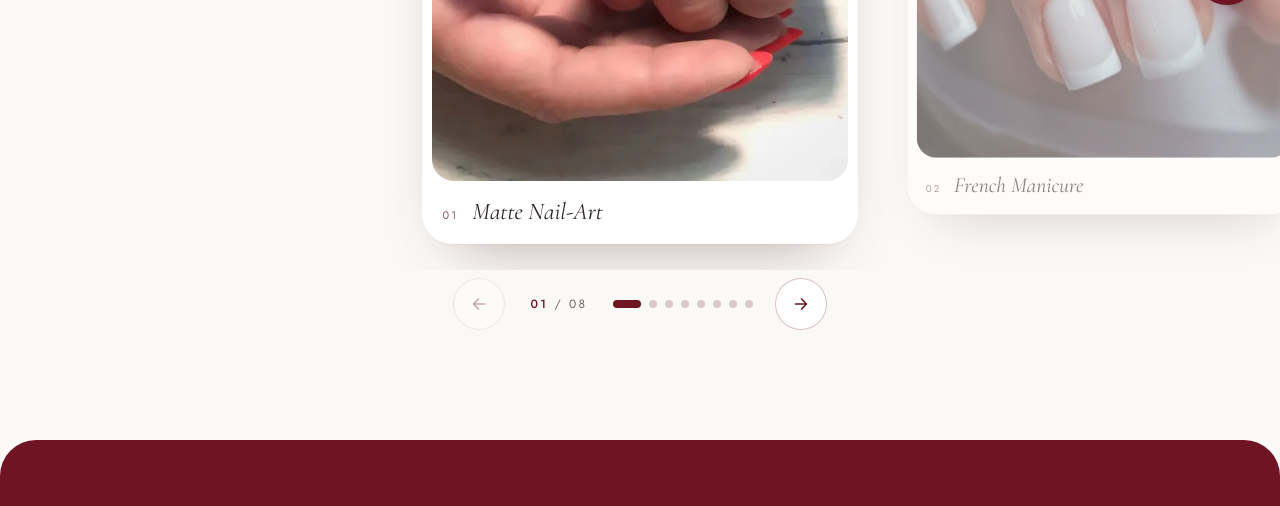
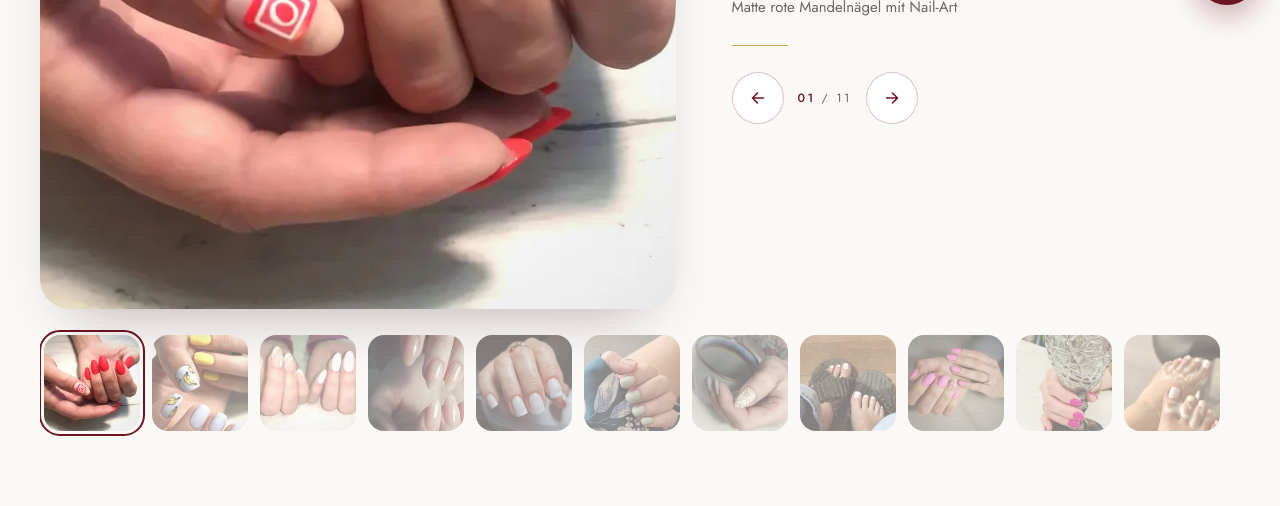
Before and after one commit to hasibhasib12/a001-misiats-nails, a plain HTML site: page galerie.html in a window 1280 px wide. Shown: the part 773-1279 px from the top of the page. Drawn offline with Linux system fonts and the light colour scheme.

Commit message:
Galerie: Magazin-Split (Stil C) mit 11 Bildern, 3 neue eigene Arbeiten (Einwilligung bestätigt 26.11.2026 17:33)

```diff
--- a/css/styles.css
+++ b/css/styles.css
@@ -812,28 +812,26 @@ body.chat-open .chat-fab .ic-close{display:block}
  .hero-photo::after{background:linear-gradient(0deg,rgba(250,247,242,.96) 0%,rgba(250,247,242,.86) 30%,rgba(250,247,242,.3) 52%,rgba(250,247,242,.12) 100%)}
 }
 
-/* ===== Galerie-Slider (CSS scroll-snap + vanilla JS) ===== */
-.slider{--sw:min(460px,34vw);position:relative;padding:44px 0 110px}
-.sl-track{list-style:none;margin:0;display:flex;gap:28px;overflow-x:auto;overflow-y:hidden;scroll-snap-type:x mandatory;scroll-behavior:smooth;padding:18px calc((100% - var(--sw))/2) 26px;scroll-padding:0 calc((100% - var(--sw))/2);scrollbar-width:none;overscroll-behavior-x:contain;-webkit-overflow-scrolling:touch}
-.sl-track::-webkit-scrollbar{display:none}
-.sl-track:focus-visible{outline-offset:-4px}
-.sl-slide{flex:0 0 var(--sw);scroll-snap-align:center;scroll-snap-stop:always;transition:transform .7s cubic-bezier(.2,.8,.2,1),opacity .7s;transform:scale(.9);opacity:.55}
-.sl-slide.is-active{transform:none;opacity:1}
-.sl-slide figure{margin:0;background:#fff;border-radius:30px;padding:10px;box-shadow:0 1px 2px rgba(60,20,30,.04),0 30px 60px -34px rgba(60,20,30,.4)}
-.sl-zoom{display:block;width:100%;border:0;padding:0;background:#F1ECE6;border-radius:22px;overflow:hidden;cursor:zoom-in;aspect-ratio:4/5}
-.sl-zoom img{width:100%;height:100%;object-fit:cover;transition:transform 1.4s cubic-bezier(.2,.8,.2,1)}
-.sl-slide.is-active .sl-zoom:hover img{transform:scale(1.04)}
-.sl-slide figcaption{display:flex;align-items:baseline;gap:14px;padding:16px 10px 8px;font-family:"Cormorant Garamond",serif;font-style:italic;font-size:24px;color:var(--text)}
-.sl-no{font-family:"Jost",sans-serif;font-style:normal;font-size:11px;letter-spacing:.2em;color:#8A5560}
-.sl-ctrl{display:flex;align-items:center;justify-content:center;gap:22px;margin-top:8px}
-.sl-btn{width:52px;height:52px;border-radius:50%;border:1px solid rgba(110,20,35,.25);background:#fff;color:var(--burgundy);cursor:pointer;display:inline-flex;align-items:center;justify-content:center;transition:background .3s,color .3s}
-.sl-btn:hover{background:var(--burgundy);color:#fff}
-.sl-btn:disabled{opacity:.35;cursor:default;background:#fff;color:var(--burgundy)}
-.sl-count{font-size:12px;letter-spacing:.2em;color:var(--secondary);min-width:64px;text-align:center}
-.sl-count b{color:var(--burgundy);font-weight:500}
-.sl-dots{display:flex;gap:8px}
-.sl-dots button{width:8px;height:8px;border-radius:999px;border:0;padding:0;background:rgba(110,20,35,.22);cursor:pointer;transition:width .4s,background .4s}
-.sl-dots button[aria-selected=true]{width:28px;background:var(--burgundy)}
-@media (max-width:900px){.slider{--sw:min(460px,62vw)}}
-@media (max-width:640px){.slider{--sw:82vw;padding:24px 0 72px}.sl-track{gap:14px;padding-top:10px}.sl-slide{transform:scale(.94)}.sl-slide figure{border-radius:24px;padding:7px}.sl-zoom{border-radius:18px}.sl-slide figcaption{font-size:20px;padding:12px 8px 6px}.sl-btn,.sl-count{display:none}.sl-ctrl{margin-top:4px}}
-@media (prefers-reduced-motion:reduce){.sl-track{scroll-behavior:auto}.sl-slide{transform:none;opacity:1}}
+/* ===== Galerie: Magazin-Split (Stil C) ===== */
+.kc-wrap{width:min(1200px,calc(100% - 80px));margin:0 auto;padding:36px 0 110px}
+.kc{display:grid;grid-template-columns:1.25fr 1fr;gap:56px;align-items:center}
+.kc-stage{position:relative;aspect-ratio:4/4.3;border-radius:30px;overflow:hidden;background:#F1ECE6;box-shadow:0 30px 60px -34px rgba(60,20,30,.4);touch-action:pan-y;user-select:none;-webkit-user-select:none;cursor:zoom-in}
+.kc-m{position:absolute;inset:0;margin:0;opacity:0;transform:scale(1.04);transition:opacity .9s ease,transform 1.4s cubic-bezier(.2,.8,.2,1)}
+.kc-m.on{opacity:1;transform:none}
+.kc-m img{width:100%;height:100%;object-fit:cover;-webkit-user-drag:none;pointer-events:none}
+.kc-no{font-family:"Cormorant Garamond",serif;font-size:120px;line-height:.9;color:rgba(110,20,35,.14);font-weight:500}
+.kc-cap{font-family:"Cormorant Garamond",serif;font-size:52px;line-height:1.05;color:var(--burgundy);margin:6px 0 14px;font-weight:500}
+.kc-alt{font-size:15px;color:var(--secondary);line-height:1.6;max-width:34ch}
+.kc-rule{width:56px;height:1px;background:#C9A45C;margin:26px 0}
+.kc-nav{display:flex;gap:14px;align-items:center}
+.kc-btn{width:52px;height:52px;border-radius:50%;border:1px solid rgba(110,20,35,.25);background:#fff;color:var(--burgundy);cursor:pointer;display:inline-flex;align-items:center;justify-content:center;transition:background .3s,color .3s}
+.kc-btn:hover{background:var(--burgundy);color:#fff}
+.kc-count{font-size:12px;letter-spacing:.2em;color:var(--secondary)}.kc-count b{color:var(--burgundy);font-weight:500}
+.kc-strip{display:flex;gap:12px;overflow-x:auto;scroll-snap-type:x mandatory;padding:26px 4px 8px;scrollbar-width:none}
+.kc-strip::-webkit-scrollbar{display:none}
+.kc-t{flex:0 0 96px;height:96px;border-radius:16px;overflow:hidden;border:0;padding:0;cursor:pointer;scroll-snap-align:start;opacity:.5;outline:2px solid transparent;outline-offset:3px;transition:opacity .4s,outline-color .4s;background:#F1ECE6}
+.kc-t img{width:100%;height:100%;object-fit:cover}
+.kc-t.on,.kc-t:hover{opacity:1}.kc-t.on{outline-color:var(--burgundy)}
+@media (max-width:900px){.kc{grid-template-columns:1fr;gap:20px}.kc-no{font-size:72px}.kc-cap{font-size:38px}}
+@media (max-width:640px){.kc-wrap{width:calc(100% - 32px);padding:20px 0 72px}.kc-stage{border-radius:24px}.kc-no{font-size:60px}.kc-cap{font-size:32px;margin:2px 0 8px}.kc-rule{margin:14px 0}.kc-nav .kc-btn{display:none}.kc-t{flex-basis:70px;height:70px;border-radius:12px}.kc-strip{padding-top:18px}}
+@media (prefers-reduced-motion:reduce){.kc-m{transition:none;transform:none}}
--- a/galerie.html
+++ b/galerie.html
@@ -35,22 +35,41 @@
 
   <main id="main">
     <section class="page-head"><p class="kicker">Galerie</p><h1>Portfolio</h1><p class="lead">French, Nude, Minimal, Gel-Lack und elegante Pediküre.</p></section>
-    <section class="slider" aria-roledescription="Karussell" aria-label="Galerie">
-      <ul class="sl-track" tabindex="0">
-        <li class="sl-slide" role="group" aria-roledescription="Folie" aria-label="1 von 8: Matte Nail-Art"><figure><button type="button" class="sl-zoom" data-full="photos/red-matte-mandel-1440.webp" aria-label="Matte Nail-Art vergrößern"><img src="photos/red-matte-mandel-720.webp" srcset="photos/red-matte-mandel-720.webp 720w, photos/red-matte-mandel-1440.webp 1440w" sizes="(max-width:640px) 82vw, 520px" alt="Matte rote Mandelnägel mit Nail-Art" width="720" height="720" decoding="async" loading="lazy"></button><figcaption><span class="sl-no">01</span>Matte Nail-Art</figcaption></figure></li>
-        <li class="sl-slide" role="group" aria-roledescription="Folie" aria-label="2 von 8: French Manicure"><figure><button type="button" class="sl-zoom" data-full="photos/g-french-s-1440.webp" aria-label="French Manicure vergrößern"><img src="photos/g-french-s-720.webp" srcset="photos/g-french-s-720.webp 720w, photos/g-french-s-1440.webp 1440w" sizes="(max-width:640px) 82vw, 520px" alt="Klassische French-Maniküre" width="720" height="720" decoding="async" loading="lazy"></button><figcaption><span class="sl-no">02</span>French Manicure</figcaption></figure></li>
-        <li class="sl-slide" role="group" aria-roledescription="Folie" aria-label="3 von 8: Gel-Lack"><figure><button type="button" class="sl-zoom" data-full="photos/g-sage-s-1440.webp" aria-label="Gel-Lack vergrößern"><img src="photos/g-sage-s-720.webp" srcset="photos/g-sage-s-720.webp 720w, photos/g-sage-s-1440.webp 1440w" sizes="(max-width:640px) 82vw, 520px" alt="Nägel mit salbeigrünem Gel-Lack" width="720" height="720" decoding="async" loading="lazy"></button><figcaption><span class="sl-no">03</span>Gel-Lack</figcaption></figure></li>
-        <li class="sl-slide" role="group" aria-roledescription="Folie" aria-label="4 von 8: Minimalistisches Design"><figure><button type="button" class="sl-zoom" data-full="photos/hero-signature-1440.webp" aria-label="Minimalistisches Design vergrößern"><img src="photos/hero-signature-720.webp" srcset="photos/hero-signature-720.webp 720w, photos/hero-signature-1440.webp 1440w" sizes="(max-width:640px) 82vw, 520px" alt="Nude-Nägel mit feinem Blattdesign" width="720" height="720" decoding="async" loading="lazy"></button><figcaption><span class="sl-no">04</span>Minimalistisches Design</figcaption></figure></li>
-        <li class="sl-slide" role="group" aria-roledescription="Folie" aria-label="5 von 8: Elegante Pediküre"><figure><button type="button" class="sl-zoom" data-full="photos/g-ped12-s-1440.webp" aria-label="Elegante Pediküre vergrößern"><img src="photos/g-ped12-s-720.webp" srcset="photos/g-ped12-s-720.webp 720w, photos/g-ped12-s-1440.webp 1440w" sizes="(max-width:640px) 82vw, 520px" alt="Gepflegte Füße mit weißem Nagellack" width="720" height="720" decoding="async" loading="lazy"></button><figcaption><span class="sl-no">05</span>Elegante Pediküre</figcaption></figure></li>
-        <li class="sl-slide" role="group" aria-roledescription="Folie" aria-label="6 von 8: Natural Nude & Rosé"><figure><button type="button" class="sl-zoom" data-full="photos/langerfeld-17-blur-1440.webp" aria-label="Natural Nude & Rosé vergrößern"><img src="photos/langerfeld-17-blur-720.webp" srcset="photos/langerfeld-17-blur-720.webp 720w, photos/langerfeld-17-blur-1440.webp 1440w" sizes="(max-width:640px) 82vw, 520px" alt="Rosa Nägel mit dezentem Design" width="720" height="720" decoding="async" loading="lazy"></button><figcaption><span class="sl-no">06</span>Natural Nude & Rosé</figcaption></figure></li>
-        <li class="sl-slide" role="group" aria-roledescription="Folie" aria-label="7 von 8: Gel-Lack"><figure><button type="button" class="sl-zoom" data-full="photos/g-crystal-s-1440.webp" aria-label="Gel-Lack vergrößern"><img src="photos/g-crystal-s-720.webp" srcset="photos/g-crystal-s-720.webp 720w, photos/g-crystal-s-1440.webp 1440w" sizes="(max-width:640px) 82vw, 520px" alt="Pinke Nägel am Kristallglas" width="720" height="720" decoding="async" loading="lazy"></button><figcaption><span class="sl-no">07</span>Gel-Lack</figcaption></figure></li>
-        <li class="sl-slide" role="group" aria-roledescription="Folie" aria-label="8 von 8: Elegante Pediküre"><figure><button type="button" class="sl-zoom" data-full="photos/g-ped11-s-1440.webp" aria-label="Elegante Pediküre vergrößern"><img src="photos/g-ped11-s-720.webp" srcset="photos/g-ped11-s-720.webp 720w, photos/g-ped11-s-1440.webp 1440w" sizes="(max-width:640px) 82vw, 520px" alt="Pediküre mit weißem Nagellack" width="720" height="720" decoding="async" loading="lazy"></button><figcaption><span class="sl-no">08</span>Elegante Pediküre</figcaption></figure></li>
-      </ul>
-      <div class="sl-ctrl">
-        <button class="sl-btn sl-prev" type="button" aria-label="Vorheriges Bild"><svg viewBox="0 0 18 18" width="18" height="18" fill="none" aria-hidden="true"><path d="M14.5 9h-11M8.5 4l-5 5 5 5" stroke="currentColor" stroke-width="1.6" stroke-linecap="round" stroke-linejoin="round"/></svg></button>
-        <p class="sl-count" aria-live="polite"><b>01</b> / 08</p>
-        <div class="sl-dots" role="tablist" aria-label="Bild wählen"></div>
-        <button class="sl-btn sl-next" type="button" aria-label="Nächstes Bild"><svg width="18" height="18" viewBox="0 0 18 18" fill="none" aria-hidden="true"><path d="M3.5 9h11M9.5 4l5 5-5 5" stroke="currentColor" stroke-width="1.6" stroke-linecap="round" stroke-linejoin="round"/></svg></button>
+    <section class="kc-wrap" aria-roledescription="Karussell" aria-label="Galerie" data-items='[["Matte Nail-Art", "Matte rote Mandelnägel mit Nail-Art"], ["Banana Nail-Art", "Matte gelbe und hellblaue Nägel mit Bananen-Nail-Art"], ["White Lines", "Weiße Mandelnägel und Nude mit weißen Linien"], ["Glossy Nude", "Glänzende Nude-Mandelnägel"], ["French Manicure", "Klassische French-Maniküre"], ["Gel-Lack", "Nägel mit salbeigrünem Gel-Lack"], ["Minimalistisches Design", "Nude-Nägel mit feinem Blattdesign"], ["Elegante Pediküre", "Gepflegte Füße mit weißem Nagellack"], ["Natural Nude & Rosé", "Rosa Nägel mit dezentem Design"], ["Gel-Lack", "Pinke Nägel am Kristallglas"], ["Elegante Pediküre", "Pediküre mit weißem Nagellack"]]'>
+      <div class="kc">
+        <div class="kc-stage" role="button" tabindex="0" aria-label="Bild vergrößern">
+        <figure class="kc-m on" data-full="photos/red-matte-mandel-1440.webp"><img fetchpriority="high" src="photos/red-matte-mandel-720.webp" srcset="photos/red-matte-mandel-720.webp 720w, photos/red-matte-mandel-1440.webp 1440w" sizes="(max-width:900px) 92vw, 680px" alt="Matte rote Mandelnägel mit Nail-Art" width="720" height="720" decoding="async"></figure>
+        <figure class="kc-m" data-full="photos/own-banana-1440.webp"><img src="photos/own-banana-720.webp" srcset="photos/own-banana-720.webp 720w, photos/own-banana-1440.webp 1440w" sizes="(max-width:900px) 92vw, 680px" alt="Matte gelbe und hellblaue Nägel mit Bananen-Nail-Art" width="720" height="720" decoding="async" loading="lazy"></figure>
+        <figure class="kc-m" data-full="photos/own-white-lines-1440.webp"><img src="photos/own-white-lines-720.webp" srcset="photos/own-white-lines-720.webp 720w, photos/own-white-lines-1440.webp 1440w" sizes="(max-width:900px) 92vw, 680px" alt="Weiße Mandelnägel und Nude mit weißen Linien" width="720" height="720" decoding="async" loading="lazy"></figure>
+        <figure class="kc-m" data-full="photos/own-nude-gloss-1440.webp"><img src="photos/own-nude-gloss-720.webp" srcset="photos/own-nude-gloss-720.webp 720w, photos/own-nude-gloss-1440.webp 1440w" sizes="(max-width:900px) 92vw, 680px" alt="Glänzende Nude-Mandelnägel" width="720" height="720" decoding="async" loading="lazy"></figure>
+        <figure class="kc-m" data-full="photos/g-french-s-1440.webp"><img src="photos/g-french-s-720.webp" srcset="photos/g-french-s-720.webp 720w, photos/g-french-s-1440.webp 1440w" sizes="(max-width:900px) 92vw, 680px" alt="Klassische French-Maniküre" width="720" height="720" decoding="async" loading="lazy"></figure>
+        <figure class="kc-m" data-full="photos/g-sage-s-1440.webp"><img src="photos/g-sage-s-720.webp" srcset="photos/g-sage-s-720.webp 720w, photos/g-sage-s-1440.webp 1440w" sizes="(max-width:900px) 92vw, 680px" alt="Nägel mit salbeigrünem Gel-Lack" width="720" height="720" decoding="async" loading="lazy"></figure>
+        <figure class="kc-m" data-full="photos/hero-signature-1440.webp"><img src="photos/hero-signature-720.webp" srcset="photos/hero-signature-720.webp 720w, photos/hero-signature-1440.webp 1440w" sizes="(max-width:900px) 92vw, 680px" alt="Nude-Nägel mit feinem Blattdesign" width="720" height="720" decoding="async" loading="lazy"></figure>
+        <figure class="kc-m" data-full="photos/g-ped12-s-1440.webp"><img src="photos/g-ped12-s-720.webp" srcset="photos/g-ped12-s-720.webp 720w, photos/g-ped12-s-1440.webp 1440w" sizes="(max-width:900px) 92vw, 680px" alt="Gepflegte Füße mit weißem Nagellack" width="720" height="720" decoding="async" loading="lazy"></figure>
+        <figure class="kc-m" data-full="photos/langerfeld-17-blur-1440.webp"><img src="photos/langerfeld-17-blur-720.webp" srcset="photos/langerfeld-17-blur-720.webp 720w, photos/langerfeld-17-blur-1440.webp 1440w" sizes="(max-width:900px) 92vw, 680px" alt="Rosa Nägel mit dezentem Design" width="720" height="720" decoding="async" loading="lazy"></figure>
+        <figure class="kc-m" data-full="photos/g-crystal-s-1440.webp"><img src="photos/g-crystal-s-720.webp" srcset="photos/g-crystal-s-720.webp 720w, photos/g-crystal-s-1440.webp 1440w" sizes="(max-width:900px) 92vw, 680px" alt="Pinke Nägel am Kristallglas" width="720" height="720" decoding="async" loading="lazy"></figure>
+        <figure class="kc-m" data-full="photos/g-ped11-s-1440.webp"><img src="photos/g-ped11-s-720.webp" srcset="photos/g-ped11-s-720.webp 720w, photos/g-ped11-s-1440.webp 1440w" sizes="(max-width:900px) 92vw, 680px" alt="Pediküre mit weißem Nagellack" width="720" height="720" decoding="async" loading="lazy"></figure>
+        </div>
+        <div class="kc-info">
+          <p class="kc-no" aria-hidden="true">01</p>
+          <h2 class="kc-cap" aria-live="polite">Matte Nail-Art</h2>
+          <p class="kc-alt">Matte rote Mandelnägel mit Nail-Art</p>
+          <div class="kc-rule" aria-hidden="true"></div>
+          <div class="kc-nav"><button class="kc-btn kc-prev" type="button" aria-label="Vorheriges Bild"><svg viewBox="0 0 18 18" width="18" height="18" fill="none" aria-hidden="true"><path d="M14.5 9h-11M8.5 4l-5 5 5 5" stroke="currentColor" stroke-width="1.6" stroke-linecap="round" stroke-linejoin="round"/></svg></button><span class="kc-count"><b>01</b> / 11</span><button class="kc-btn kc-next" type="button" aria-label="Nächstes Bild"><svg width="18" height="18" viewBox="0 0 18 18" fill="none" aria-hidden="true"><path d="M3.5 9h11M9.5 4l5 5-5 5" stroke="currentColor" stroke-width="1.6" stroke-linecap="round" stroke-linejoin="round"/></svg></button></div>
+        </div>
+      </div>
+      <div class="kc-strip" aria-label="Alle Bilder">
+      <button class="kc-t on" type="button" aria-label="Bild 1: Matte Nail-Art" aria-current="true"><img src="photos/red-matte-mandel-720.webp" alt="" width="720" height="720" loading="lazy" decoding="async" draggable="false"></button>
+      <button class="kc-t" type="button" aria-label="Bild 2: Banana Nail-Art"><img src="photos/own-banana-720.webp" alt="" width="720" height="720" loading="lazy" decoding="async" draggable="false"></button>
+      <button class="kc-t" type="button" aria-label="Bild 3: White Lines"><img src="photos/own-white-lines-720.webp" alt="" width="720" height="720" loading="lazy" decoding="async" draggable="false"></button>
+      <button class="kc-t" type="button" aria-label="Bild 4: Glossy Nude"><img src="photos/own-nude-gloss-720.webp" alt="" width="720" height="720" loading="lazy" decoding="async" draggable="false"></button>
+      <button class="kc-t" type="button" aria-label="Bild 5: French Manicure"><img src="photos/g-french-s-720.webp" alt="" width="720" height="720" loading="lazy" decoding="async" draggable="false"></button>
+      <button class="kc-t" type="button" aria-label="Bild 6: Gel-Lack"><img src="photos/g-sage-s-720.webp" alt="" width="720" height="720" loading="lazy" decoding="async" draggable="false"></button>
+      <button class="kc-t" type="button" aria-label="Bild 7: Minimalistisches Design"><img src="photos/hero-signature-720.webp" alt="" width="720" height="720" loading="lazy" decoding="async" draggable="false"></button>
+      <button class="kc-t" type="button" aria-label="Bild 8: Elegante Pediküre"><img src="photos/g-ped12-s-720.webp" alt="" width="720" height="720" loading="lazy" decoding="async" draggable="false"></button>
+      <button class="kc-t" type="button" aria-label="Bild 9: Natural Nude & Rosé"><img src="photos/langerfeld-17-blur-720.webp" alt="" width="720" height="720" loading="lazy" decoding="async" draggable="false"></button>
+      <button class="kc-t" type="button" aria-label="Bild 10: Gel-Lack"><img src="photos/g-crystal-s-720.webp" alt="" width="720" height="720" loading="lazy" decoding="async" draggable="false"></button>
+      <button class="kc-t" type="button" aria-label="Bild 11: Elegante Pediküre"><img src="photos/g-ped11-s-720.webp" alt="" width="720" height="720" loading="lazy" decoding="async" draggable="false"></button>
       </div>
     </section>
     <div class="lb" role="dialog" aria-modal="true" aria-label="Bildansicht"><button class="lb-x" type="button" aria-label="Schließen">×</button><img src="data:," alt=""></div>
--- a/js/main.js
+++ b/js/main.js
@@ -80,7 +80,7 @@
   var lb = $(".lb"), lbImg = lb && $("img", lb), lbLast;
   function closeLb() { lb.classList.remove("on"); body.classList.remove("lb-open"); if (lbLast) lbLast.focus(); }
   if (lb) {
-    $$(".mag button, .sl-zoom").forEach(function (b) {
+    $$(".mag button").forEach(function (b) {
       b.addEventListener("click", function () {
         var i = $("img", b); lbLast = b; lbImg.src = b.getAttribute("data-full"); lbImg.alt = i.alt;
         lb.classList.add("on"); body.classList.add("lb-open"); $(".lb-x", lb).focus();
@@ -91,41 +91,36 @@
   }
 
 
-  /* ---------- Galerie-Slider ---------- */
-  var track = $(".sl-track");
-  if (track) {
-    var slides = $$(".sl-slide", track), dotsBox = $(".sl-dots"), prev = $(".sl-prev"), next = $(".sl-next"), countB = $(".sl-count b");
-    var reduce = window.matchMedia("(prefers-reduced-motion: reduce)").matches, cur = 0;
-    var dots = slides.map(function (s, i) {
-      var d = el("button"); d.type = "button"; d.setAttribute("role", "tab"); d.setAttribute("aria-label", "Bild " + (i + 1) + " von " + slides.length);
-      d.addEventListener("click", function () { go(i); }); dotsBox.appendChild(d); return d;
+  /* ---------- Galerie: Magazin-Split ---------- */
+  var kw = $(".kc-wrap");
+  if (kw) {
+    var KD = JSON.parse(kw.getAttribute("data-items")), km = $$(".kc-m", kw), kt = $$(".kc-t", kw), kc = 0;
+    var kreduce = window.matchMedia("(prefers-reduced-motion: reduce)").matches, kstage = $(".kc-stage", kw);
+    function kpad(i) { return (i < 9 ? "0" : "") + (i + 1); }
+    function kshow(i) {
+      i = (i + km.length) % km.length; if (i === kc) return;
+      km[kc].classList.remove("on"); kt[kc].classList.remove("on"); kt[kc].removeAttribute("aria-current");
+      kc = i; km[kc].classList.add("on"); kt[kc].classList.add("on"); kt[kc].setAttribute("aria-current", "true");
+      var im = $("img", km[kc]); if (im.loading === "lazy") im.loading = "eager";
+      var nx = $("img", km[(kc + 1) % km.length]); if (nx.loading === "lazy") nx.loading = "eager";
+      $(".kc-no", kw).textContent = kpad(kc); $(".kc-cap", kw).textContent = KD[kc][0]; $(".kc-alt", kw).textContent = KD[kc][1]; $(".kc-count b", kw).textContent = kpad(kc);
+      var st = $(".kc-strip", kw), t = kt[kc]; st.scrollTo({ left: t.offsetLeft - (st.clientWidth - t.offsetWidth) / 2, behavior: kreduce ? "auto" : "smooth" });
+    }
+    kt.forEach(function (b, i) { b.addEventListener("click", function () { kshow(i); }); });
+    $(".kc-next", kw).addEventListener("click", function () { kshow(kc + 1); });
+    $(".kc-prev", kw).addEventListener("click", function () { kshow(kc - 1); });
+    var kx = null, kdx = 0, kmoved = false;
+    kstage.addEventListener("pointerdown", function (e) { kx = e.clientX; kdx = 0; kmoved = false; if (e.pointerType === "mouse") e.preventDefault(); });
+    kstage.addEventListener("dragstart", function (e) { e.preventDefault(); });
+    kstage.addEventListener("pointermove", function (e) { if (kx !== null) { kdx = e.clientX - kx; if (Math.abs(kdx) > 8) kmoved = true; } });
+    function kup() { if (kx === null) return; kx = null; if (kdx < -45) kshow(kc + 1); else if (kdx > 45) kshow(kc - 1); }
+    kstage.addEventListener("pointerup", kup); kstage.addEventListener("pointercancel", kup);
+    function kopen() { if (!lb) return; lbLast = kstage; lbImg.src = km[kc].getAttribute("data-full"); lbImg.alt = $("img", km[kc]).alt; lb.classList.add("on"); body.classList.add("lb-open"); $(".lb-x", lb).focus(); }
+    kstage.addEventListener("click", function () { if (!kmoved) kopen(); kmoved = false; });
+    kw.addEventListener("keydown", function (e) {
+      if (e.key === "ArrowRight") { e.preventDefault(); kshow(kc + 1); } else if (e.key === "ArrowLeft") { e.preventDefault(); kshow(kc - 1); }
+      else if ((e.key === "Enter" || e.key === " ") && e.target === kstage) { e.preventDefault(); kopen(); }
     });
-    function go(i) {
-      i = Math.max(0, Math.min(slides.length - 1, i)); var s = slides[i];
-      track.scrollTo({ left: s.offsetLeft - (track.clientWidth - s.offsetWidth) / 2, behavior: reduce ? "auto" : "smooth" });
-    }
-    function mark(i) {
-      cur = i;
-      slides.forEach(function (s, k) { s.classList.toggle("is-active", k === i); });
-      dots.forEach(function (d, k) { d.setAttribute("aria-selected", k === i ? "true" : "false"); });
-      countB.textContent = (i < 9 ? "0" : "") + (i + 1);
-      prev.disabled = i === 0; next.disabled = i === slides.length - 1;
-    }
-    function nearest() {
-      var c = track.scrollLeft + track.clientWidth / 2, best = 0, bd = 1e9;
-      slides.forEach(function (s, k) { var d = Math.abs(s.offsetLeft + s.offsetWidth / 2 - c); if (d < bd) { bd = d; best = k; } });
-      return best;
-    }
-    var raf;
-    track.addEventListener("scroll", function () { cancelAnimationFrame(raf); raf = requestAnimationFrame(function () { var n = nearest(); if (n !== cur) mark(n); }); }, { passive: true });
-    prev.addEventListener("click", function () { go(cur - 1); });
-    next.addEventListener("click", function () { go(cur + 1); });
-    track.addEventListener("keydown", function (e) {
-      if (e.key === "ArrowRight") { e.preventDefault(); go(cur + 1); }
-      else if (e.key === "ArrowLeft") { e.preventDefault(); go(cur - 1); }
-    });
-    slides.forEach(function (s, k) { s.addEventListener("click", function (e) { if (k !== cur) { e.preventDefault(); e.stopPropagation(); go(k); } }, true); });
-    mark(0);
   }
 
   /* ---------- WhatsApp-Nachricht (nur im Browser) ---------- */
```
Also changed, not shown: photos/own-banana-1440.jpg (added), photos/own-banana-1440.webp (added), photos/own-banana-720.jpg (added), photos/own-banana-720.webp (added), photos/own-nude-gloss-1440.jpg (added), photos/own-nude-gloss-1440.webp (added), photos/own-nude-gloss-720.jpg (added), photos/own-nude-gloss-720.webp (added), photos/own-white-lines-1440.jpg (added), photos/own-white-lines-1440.webp (added), photos/own-white-lines-720.jpg (added), photos/own-white-lines-720.webp (added).
